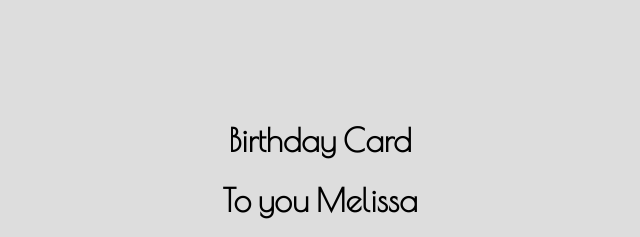
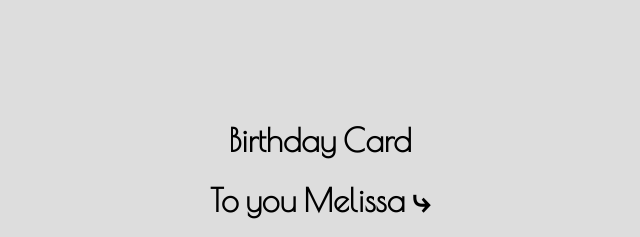
Before and after one commit to Ngosoman/Card, a plain HTML site: page index.html in a window 1280 px wide. Shown: the top 237 px of the page, without its empty margins (320-960 px from the left). Drawn offline with nearby package versions, Linux system fonts and the light colour scheme.

Commit message:
Add arrow emoji to greeting for Melissa in the birthday card

```diff
--- a/index.html
+++ b/index.html
@@ -10,7 +10,7 @@
 
   <div id="card">
     <center><h1>Birthday Card </h1></center>
-    <center><h1>To you Melissa</h1></center>
+    <center><h1>To you Melissa ⤷</h1></center>
     <div class="heart" id="heart1">
       <div id="half1">
         <div id="circle"></div>
```
